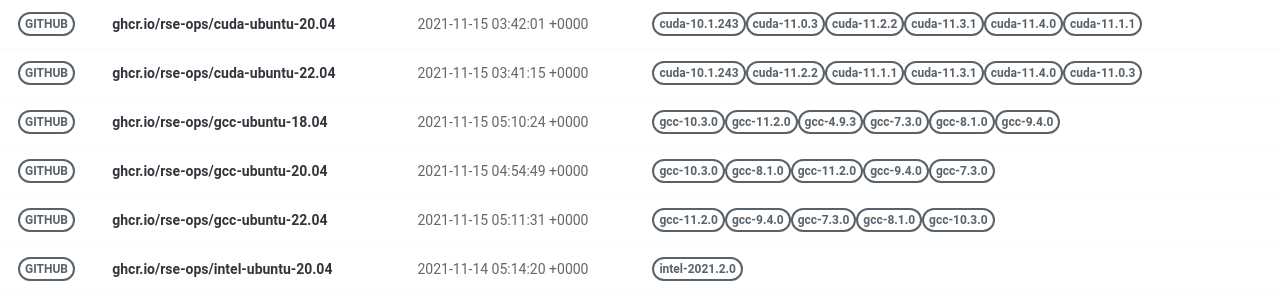
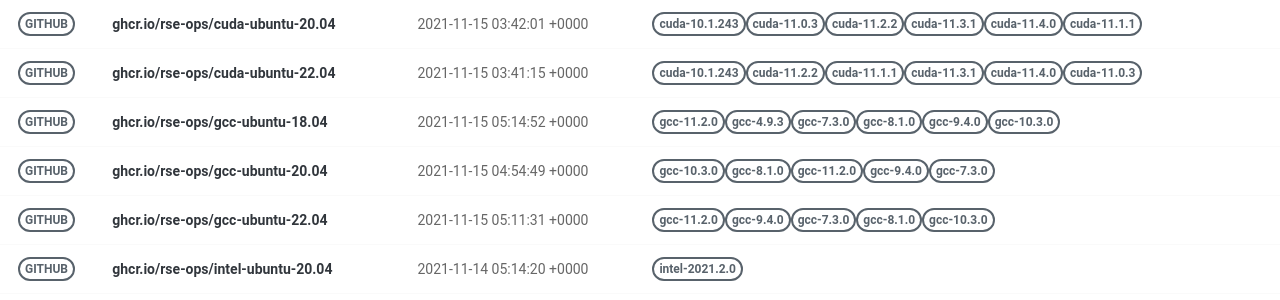
Before and after one commit to rse-ops/docker-images, a Jekyll site: the page built from pages/index.md, in a window 1280 px wide. Shown: the part 277-577 px from the top of the page. Built offline with Jekyll 4.4.1, drawn with Linux system fonts in a browser that asks for light colours; nearby versions of some CDN libraries.

Commit message:
Automated push to update library 2021-11-15

```diff
--- a/_library/ghcr.io-rse-ops-gcc-ubuntu-18.04.md
+++ b/_library/ghcr.io-rse-ops-gcc-ubuntu-18.04.md
@@ -1,14 +1,11 @@
 ---
 layout: container
 name: ghcr.io/rse-ops/gcc-ubuntu-18.04
-updated_at: 2021-11-15 05:10:24.481609
+updated_at: 2021-11-15 05:14:52.045616
 
 
 container_url: https://github.com/orgs/rse-ops/packages/container/package/gcc-ubuntu-18.04
 versions:
- - tag: gcc-10.3.0
-   dockerfile: https://github.com/rse-ops/docker-images/blob/main/ubuntu/gcc/Dockerfile
-   manifest: https://crane.ggcr.dev/manifest/ghcr.io/rse-ops/gcc-ubuntu-18.04:gcc-10.3.0
  - tag: gcc-11.2.0
    dockerfile: https://github.com/rse-ops/docker-images/blob/main/ubuntu/gcc/Dockerfile
    manifest: https://crane.ggcr.dev/manifest/ghcr.io/rse-ops/gcc-ubuntu-18.04:gcc-11.2.0
```
Also changed, not shown: other parts of _library/ghcr.io-rse-ops-gcc-ubuntu-18.04.md (+3 -0 lines).
